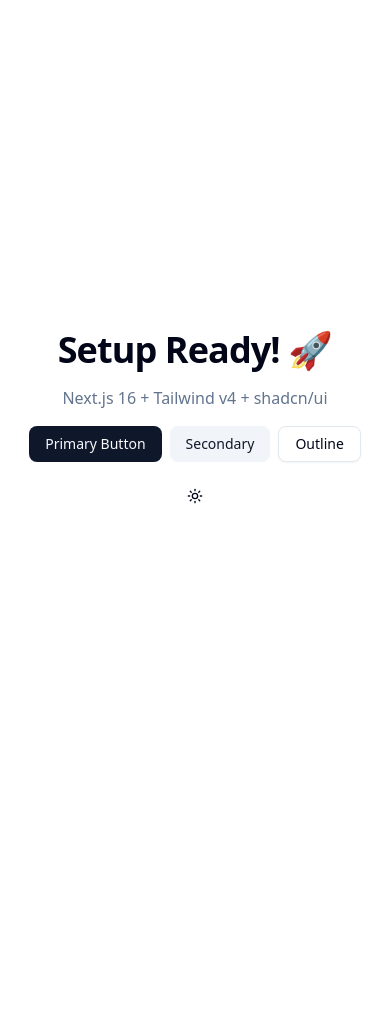
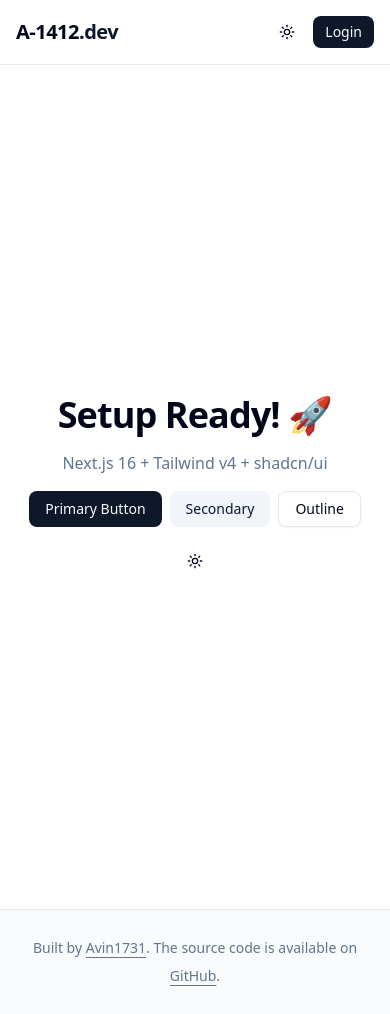
Before and after one commit to Avin1731/XtePort.nx-1412, a Next.js app: page / in a window 390 px wide. Before the commit the page ends 844 px from the top, so only its background shows below. Built offline with nearby package versions, Linux system fonts and the light colour scheme.

Commit message:
ui: create responsive navbar and footer

```diff
--- a/src/app/layout.tsx
+++ b/src/app/layout.tsx
@@ -2,6 +2,8 @@
 import { Geist, Geist_Mono } from "next/font/google";
 import "./globals.css";
 import { ThemeProvider } from "@/components/theme-provider";
+import { Navbar } from "@/components/layout/navbar";
+import { Footer } from "@/components/layout/footer";
 
 const geistSans = Geist({
   variable: "--font-geist-sans",
@@ -14,8 +16,8 @@
 });
 
 export const metadata: Metadata = {
-  title: "Create Next App",
-  description: "Generated by create next app",
+  title: "A-1412 | Dynamic Portfolio",
+  description: "Personal portfolio and playground built with Next.js 16",
 };
 
 export default function RootLayout({
@@ -25,14 +27,16 @@
 }>) {
   return (
     <html lang="en" suppressHydrationWarning>
-      <body className={`${geistSans.variable} ${geistMono.variable} antialiased`}>
+      <body className={`${geistSans.variable} ${geistMono.variable} antialiased flex flex-col min-h-screen`}>
         <ThemeProvider
           attribute="class"
           defaultTheme="system"
           enableSystem
           disableTransitionOnChange
         >
-          {children}
+          <Navbar />
+          <main className="flex-1">{children}</main>
+          <Footer />
         </ThemeProvider>
       </body>
     </html>
--- /dev/null
+++ b/src/components/layout/footer.tsx
@@ -0,0 +1,29 @@
+export function Footer() {
+  return (
+    <footer className="border-t bg-muted/40 py-6 md:py-0">
+      <div className="container flex flex-col items-center justify-between gap-4 md:h-24 md:flex-row px-4">
+        <p className="text-center text-sm leading-loose text-muted-foreground md:text-left">
+          Built by{" "}
+          <a
+            href="https://github.com/Avin1731"
+            target="_blank"
+            rel="noreferrer"
+            className="font-medium underline underline-offset-4"
+          >
+            Avin1731
+          </a>
+          . The source code is available on{" "}
+          <a
+            href="https://github.com/Avin1731/XtePort.nx-1412"
+            target="_blank"
+            rel="noreferrer"
+            className="font-medium underline underline-offset-4"
+          >
+            GitHub
+          </a>
+          .
+        </p>
+      </div>
+    </footer>
+  )
+}
--- /dev/null
+++ b/src/components/layout/navbar.tsx
@@ -0,0 +1,39 @@
+import Link from "next/link"
+import { Button } from "@/components/ui/button"
+import { ThemeToggle } from "@/components/theme-toggle"
+
+export function Navbar() {
+  return (
+    <header className="sticky top-0 z-50 w-full border-b bg-background/95 backdrop-blur supports-[backdrop-filter]:bg-background/60">
+      <div className="container mx-auto flex h-16 items-center justify-between px-4">
+        {/* Logo */}
+        <div className="flex items-center gap-2">
+          <Link href="/" className="text-xl font-bold tracking-tight">
+            A-1412<span className="text-primary">.dev</span>
+          </Link>
+        </div>
+
+        {/* Desktop Menu (Hidden on Mobile) */}
+        <nav className="hidden md:flex items-center gap-6 text-sm font-medium">
+          <Link href="/about" className="transition-colors hover:text-primary">
+            About
+          </Link>
+          <Link href="/blog" className="transition-colors hover:text-primary">
+            Blog
+          </Link>
+          <Link href="/projects" className="transition-colors hover:text-primary">
+            Projects
+          </Link>
+        </nav>
+
+        {/* Right Side (Theme Toggle + Login) */}
+        <div className="flex items-center gap-2">
+          <ThemeToggle />
+          <Button variant="default" size="sm">
+            Login
+          </Button>
+        </div>
+      </div>
+    </header>
+  )
+}
```
